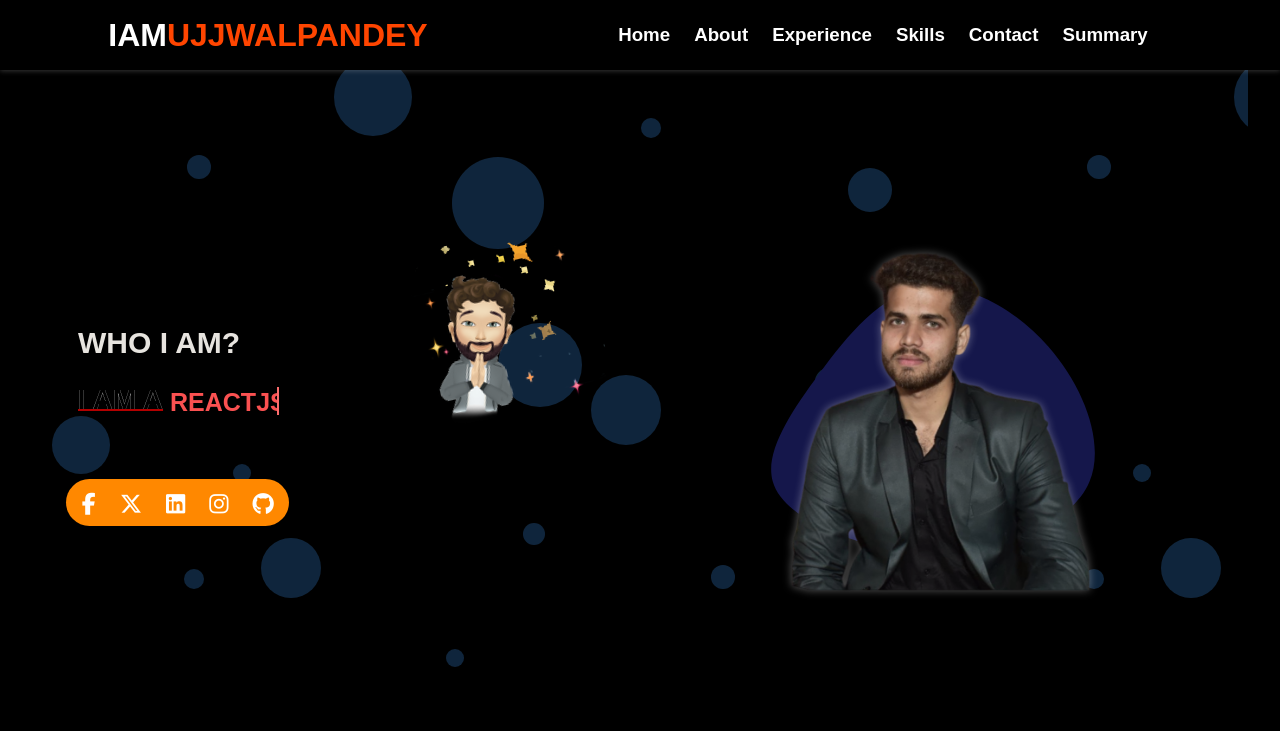
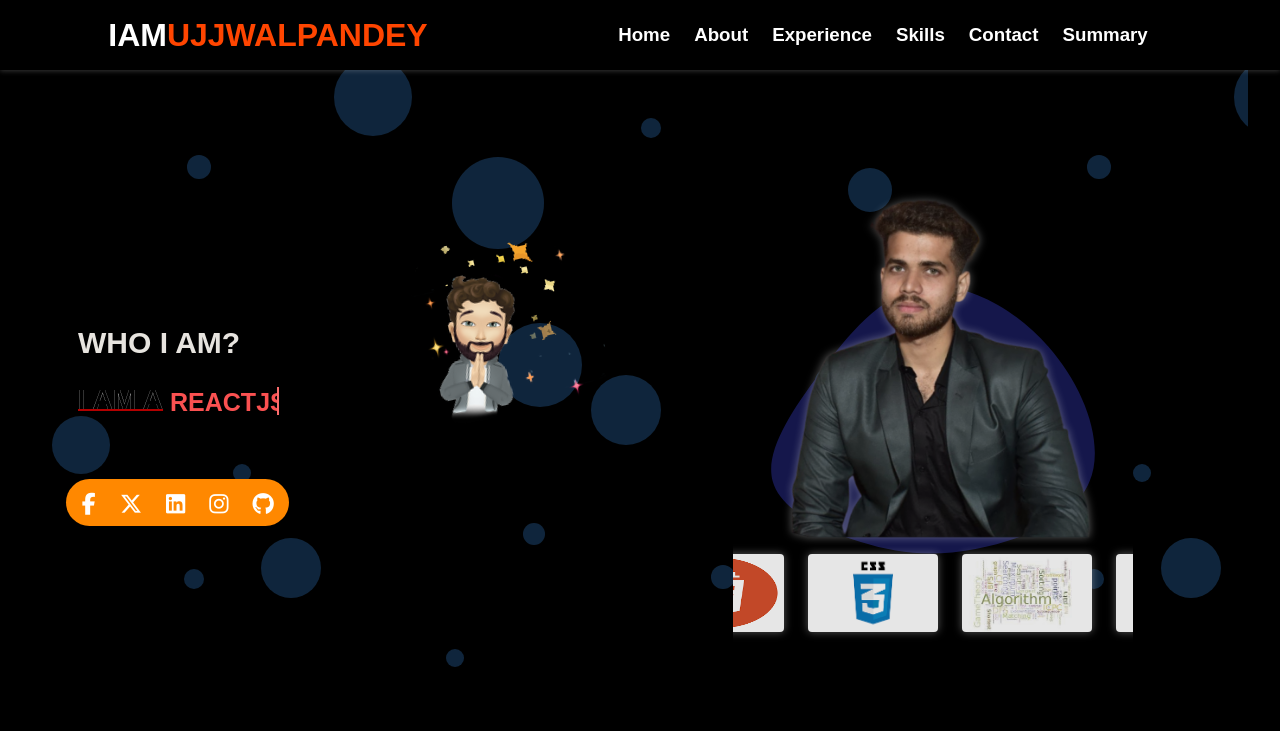
Before and after one commit to ujjwalpandeyjava/Ujjwal-Portfolio, a React (Create React App) app: page / in a window 1280 px wide. Shown: the top 731 px of the page. Built offline with nearby package versions, Linux system fonts and the light colour scheme.

Commit message:
Added Skill carousel and new better design

```diff
--- a/src/home/Home.js
+++ b/src/home/Home.js
@@ -3,6 +3,7 @@ import React, { Fragment, useState } from 'react'
 import myPicture from '../images/no-bg-UjjwalPandey.png'
 import floatingImage from '../images/ujjwalAvatar1Copy.png';
 import SocialIcons from '../socialIcons'
+import ImageCarousel from '../imageCarousel/ImageCarousel';
 
 function Home() {
 	let [scrollerDisplaying, setScrollerDisplaying] = useState("flex")  // flex/none
@@ -34,7 +35,10 @@ function Home() {
 					<SocialIcons />
 					<div id="myAvatar"><img src={floatingImage} alt="It's me" /></div>
 				</div>
-				<div className="whoIamPic"><img src={myPicture} alt="It me Ujjwal Pandey" /></div>
+				<div className="whoIamPic">
+					<img src={myPicture} alt="It me Ujjwal Pandey" />
+					<ImageCarousel />
+				</div>
 				<section id="scroller" style={{ "display": scrollerDisplaying }} onClick={() => scrollBy50vh()}>
 					<p>Scroll Down</p>
 					<div><span>&bull;</span></div>
--- /dev/null
+++ b/src/home/Home.module.css
@@ -0,0 +1,3 @@
+.marqueeSkills {
+	max-height: 100px;
+}
--- /dev/null
+++ b/src/imageCarousel/ImageCarousel.css
@@ -0,0 +1,18 @@
+.image-carousel {
+	padding: 0;
+	max-width: 400px;
+	/* background-color: rgba(255, 166, 0, 0.301); */
+	overflow: hidden;
+}
+
+.image-list {
+	padding: 0;
+	display: flex;
+	transition: transform 800ms ease;
+}
+
+.image-item img {
+	aspect-ratio: 5/3;
+	border-radius: 4px;
+	/* object-fit: contain; */
+}
--- /dev/null
+++ b/src/imageCarousel/ImageCarousel.js
@@ -0,0 +1,91 @@
+import React, { useEffect, useState } from 'react';
+import './ImageCarousel.css'; // Import your CSS file
+import AdJavaImage from '../images/AdvancedJava.jfif';
+import cssImage from '../images/css.jpg';
+import dsAlgoImage from '../images/dsalog.jfif';
+import etcImage from '../images/etc.jfif';
+// import GAEImage from '../images/GAE.jpg';
+// import GoogleCloudImage from '../images/Google_Cloud.png';
+import gitImage from '../images/git.jfif';
+import hibernateImage from '../images/hibernate.png';
+import htmlImage from '../images/html.jpg';
+import javaImage from '../images/java.jpg';
+import jsImage from '../images/js.jpg';
+import mongoDBImage from '../images/mongoDB.png';
+import msOfficeImage from '../images/msOffice.jfif';
+import MySQLImage from '../images/mySQL.jpg';
+import reactImage from '../images/ReactJS.jpg';
+import restAPIImage from '../images/restAPI.jfif';
+import springImage from '../images/spring1.jpg';
+import figma from '../images/figma.png';
+import eclipseIDE from '../images/eclipse_IDE.jfif';
+import vsCode from '../images/VS_Code.png';
+import jQuery from '../images/jQuery.png';
+import sfImage from '../images/salesforce.png';
+import postman from '../images/postman.png';
+import springBoot from '../images/springBoot.png';
+
+const imageInCarouse = [AdJavaImage,
+	htmlImage,
+	cssImage,
+	dsAlgoImage,
+
+	javaImage,
+	hibernateImage,
+	springImage,
+	springBoot,
+
+	restAPIImage,
+	mongoDBImage,
+	MySQLImage,
+
+	sfImage,
+
+	jsImage,
+	jQuery,
+	reactImage,
+
+	postman,
+	gitImage,
+	figma,
+
+	vsCode,
+	eclipseIDE,
+
+	// GAEImage,
+	// GoogleCloudImage,
+	msOfficeImage,
+	etcImage,
+];
+const images = {
+	imageWidth: 130,
+	images: [...imageInCarouse, ...imageInCarouse, ...imageInCarouse, ...imageInCarouse]
+};
+
+const ImageCarousel = () => {
+	const [currentIndex, setCurrentIndex] = useState(-15);
+
+	useEffect(() => {
+		const interval = setInterval(() => {
+			setCurrentIndex((prevIndex) => ((prevIndex + images.imageWidth <= images.imageWidth * (images.images.length - 1)) ? (prevIndex + images.imageWidth) : 0));
+		}, 2500);
+		return () => clearInterval(interval);
+	}, []);
+
+	return (
+		<div className="image-carousel">
+			<div className="image-list" style={{
+				width: images.images.length * images.imageWidth + "px",
+				transform: `translateX(-${currentIndex}px)`
+			}}>
+				{images.images.map((imageUrl, index) => (
+					<div key={"skill-" + (index + 1)} className="image-item">
+						<img src={imageUrl} alt={`i ${index + 1}`} style={{ width: `${images.imageWidth}px`, maxWidth: `${images.imageWidth}px` }} />
+					</div>
+				))}
+			</div>
+		</div >
+	);
+};
+
+export default ImageCarousel;
--- a/src/index.css
+++ b/src/index.css
@@ -168,7 +168,7 @@ body {
 
 .name {
     color: #e7e4df;
-    background-color: black;
+    /* background-color: black; */
     /* background-color: #343f4f; */
 }
 
@@ -215,10 +215,10 @@ body {
     background-position: center;
     background-size: contain;
     display: flex;
-    align-content: center;
     justify-content: center;
     align-items: center;
     flex-wrap: nowrap;
+    flex-direction: column;
 }
 
 .whoIamPic img {
@@ -365,7 +365,7 @@ body {
     align-items: center;
     width: auto;
     font-size: 0.75rem;
-    cursor: context-menu;
+    cursor: pointer !important;
 }
 
 #scroller>div {
@@ -380,7 +380,6 @@ body {
     text-align: center;
     animation: scrollDot 2.5s linear infinite;
     margin-top: 6px;
-    cursor: context-menu;
 }
 
 #scroller>div>span {
@@ -985,6 +984,11 @@ body {
         justify-content: flex-end;
     }
 
+    .whoIamPic {
+        flex-direction: row-reverse;
+
+    }
+
     #myAvatar {
         top: 27%;
         right: 22%;
--- a/src/socialIcons.js
+++ b/src/socialIcons.js
@@ -11,7 +11,7 @@ export default function SocialIcons(props) {
 				</div>
 				<div className="icon">
 					<div className="tooltip"><a href="https://twitter.com/Ujjwalp13341664" target="_blank" rel="noopener noreferrer">Twitter</a></div>
-					<span><a href="https://ujjwalpandeyjava.github.io/Links/" target="_blank" rel="noopener noreferrer"><i class="fa-brands fa-x-twitter"></i></a></span>
+					<span><a href="https://ujjwalpandeyjava.github.io/Links/" target="_blank" rel="noopener noreferrer"><i className="fa-brands fa-x-twitter"></i></a></span>
 				</div>
 				<div className="icon">
 					<div className="tooltip"><a href="https://www.linkedin.com/in/ujjwal-pandey-8bb562138/" target="_blank" rel="noopener noreferrer">LinkedIn</a></div>
--- a/src/tiltEffect/summaryTilt.js
+++ b/src/tiltEffect/summaryTilt.js
@@ -83,7 +83,7 @@ export default function SummaryTilt(props) {
 									{/* <svg xmlns="http://www.w3.org/2000/svg" viewBox="0 0 512 512">
 										<path d="M512 97.248c-19.04 8.352-39.328 13.888-60.48 16.576 21.76-12.992 38.368-33.408 46.176-58.016-20.288 12.096-42.688 20.64-66.56 25.408C411.872 60.704 384.416 48 354.464 48c-58.112 0-104.896 47.168-104.896 104.992 0 8.32.704 16.32 2.432 23.936-87.264-4.256-164.48-46.08-216.352-109.792-9.056 15.712-14.368 33.696-14.368 53.056 0 36.352 18.72 68.576 46.624 87.232-16.864-.32-33.408-5.216-47.424-12.928v1.152c0 51.008 36.384 93.376 84.096 103.136-8.544 2.336-17.856 3.456-27.52 3.456-6.72 0-13.504-.384-19.872-1.792 13.6 41.568 52.192 72.128 98.08 73.12-35.712 27.936-81.056 44.768-130.144 44.768-8.608 0-16.864-.384-25.12-1.44C46.496 446.88 101.6 464 161.024 464c193.152 0 298.752-160 298.752-298.688 0-4.64-.16-9.12-.384-13.568 20.832-14.784 38.336-33.248 52.608-54.496z" />
 									</svg> */}
-									<a href="https://ujjwalpandeyjava.github.io/Links/" target="_blank" rel="noopener noreferrer"><i class="fa-brands fa-x-twitter"></i></a>
+									<a href="https://ujjwalpandeyjava.github.io/Links/" target="_blank" rel="noopener noreferrer"><i className="fa-brands fa-x-twitter"></i></a>
 								</a>
 								<a href="https://www.instagram.com/pandey.ujjwalpandey/">
 									<svg viewBox="0 0 512 512" xmlns="http://www.w3.org/2000/svg">
```
